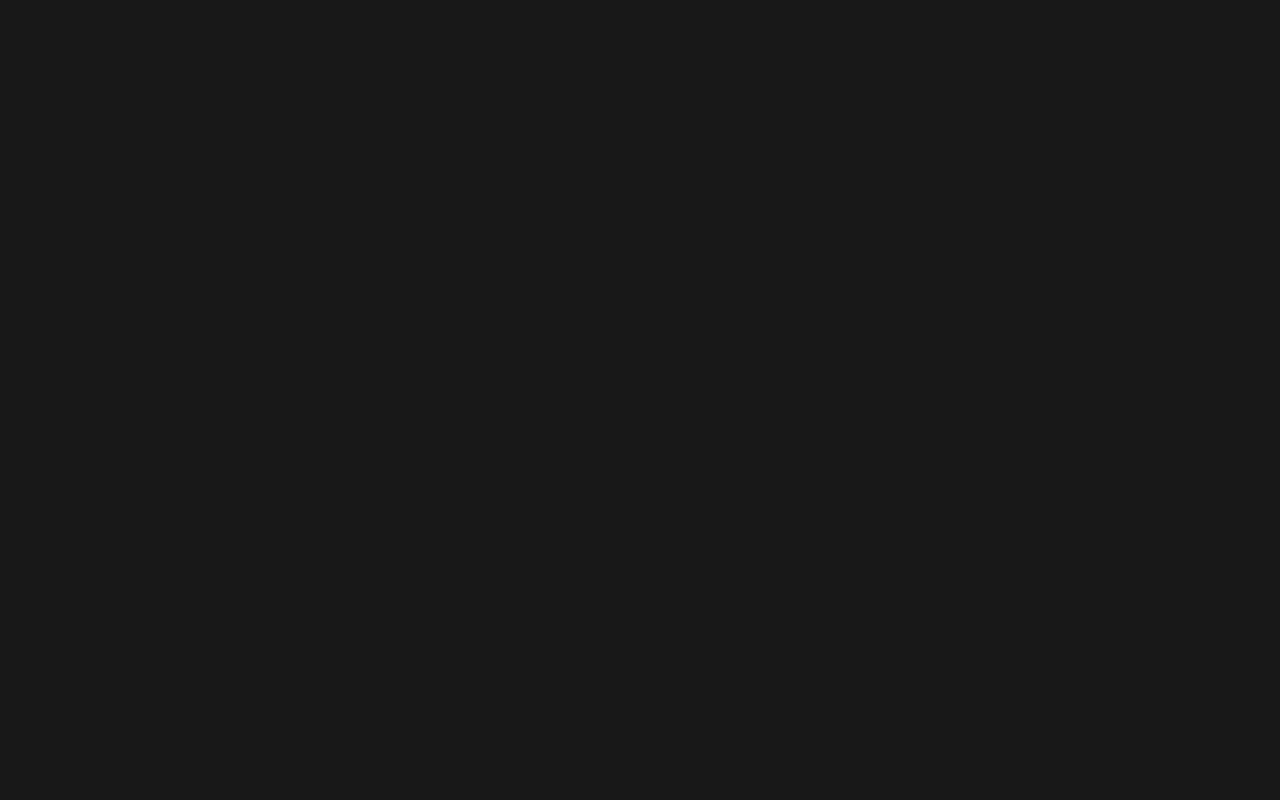
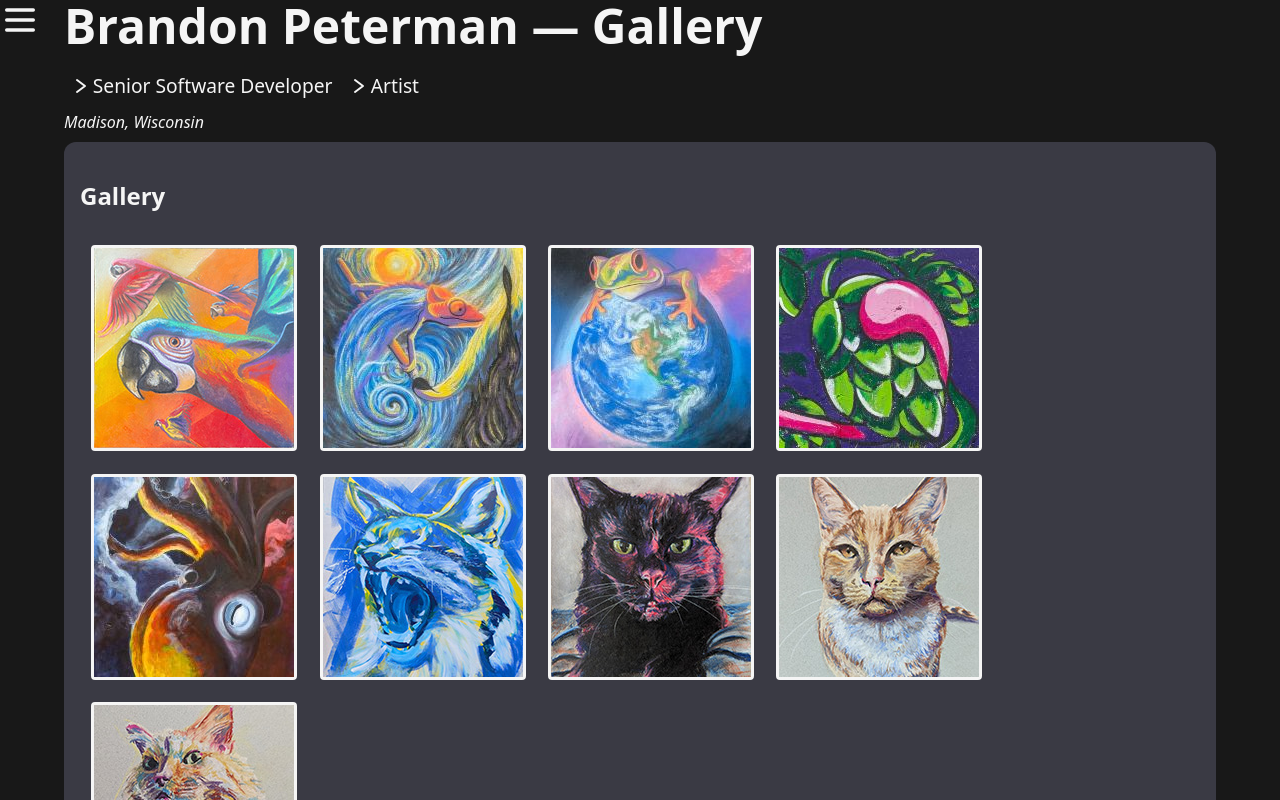
Before and after one commit to brpeterman/brpeterman.github.io, a React (Vite) app: page /#/portfolio/1 in a window 1280 px wide. Before the commit this address had no page. Shown: the top 800 px of the page. Built offline with nearby package versions, Linux system fonts and the light colour scheme.

Commit message:
Support routing to individual gallery images

```diff
--- a/src/components/ArtworkPane.tsx
+++ b/src/components/ArtworkPane.tsx
@@ -91,9 +91,12 @@ export default function ArtworkPane(props: ArtworkPaneProps) {
   const [currentImage, setCurrentImage] = useState(0);
 
   const closeArtworkPane = useCallback(() => {
-    getArtworkPane().close();
-    setCurrentImage(0);
-    props.closeCallback();
+    const artworkPane = getArtworkPane();
+    if (artworkPane.open) {
+      getArtworkPane().close();
+      setCurrentImage(0);
+      props.closeCallback();
+    }
   }, [props]);
 
   const cycleImage = useCallback((offset: number) => {
@@ -114,7 +117,10 @@ export default function ArtworkPane(props: ArtworkPaneProps) {
   const previousImage = () => cycleImage(-1);
 
   useEffect(() => {
-    if (!props.currentWork) return;
+    if (!props.currentWork) {
+      closeArtworkPane();
+      return;
+    };
     const pane = getArtworkPane();
     pane.addEventListener("close", closeArtworkPane);
     pane.addEventListener("keydown", changeImage);
--- a/src/components/Gallery.tsx
+++ b/src/components/Gallery.tsx
@@ -1,9 +1,10 @@
-import { useState } from "react";
+import { useEffect, useState } from "react";
 import styled from "styled-components";
 import type { Artwork } from "../index";
 import ArtworkTile from "./ArtworkTile";
 import { Works } from "../works";
 import ArtworkPane from "./ArtworkPane";
+import { useNavigate, useParams } from "react-router";
 
 const GalleryGrid = styled.section`
   gap: 1rem;
@@ -11,14 +12,25 @@ const GalleryGrid = styled.section`
 
 export default function Gallery() {
   const [currentWork, setCurrentWork] = useState<Artwork | null>(null);
+  const { workId } = useParams();
+  const navigate = useNavigate();
 
   const showWork = (artwork: Artwork) => {
-    setCurrentWork(artwork);
+    navigate(`/portfolio/${artwork.id}`);
   };
 
   const closeImagePane = () => {
-    setCurrentWork(null);
+    navigate("/portfolio");
   };
+
+  useEffect(() => {
+    if (workId) {
+      const work = Works.find((w) => w.id === workId) ?? null;
+      setCurrentWork(work);
+    } else {
+      setCurrentWork(null);
+    }
+  }, [workId]);
 
   return (
     <>
--- a/src/index.ts
+++ b/src/index.ts
@@ -13,6 +13,7 @@ export const Breakpoints = {
 };
 
 export type Artwork = {
+  id: string;
   title: string;
   year: string;
   medium: string;
--- a/src/main.tsx
+++ b/src/main.tsx
@@ -10,7 +10,7 @@ createRoot(document.getElementById('root')!).render(
       <Routes>
         <Route path="/" element=<App />></Route>
         <Route path="/cv" element=<App page="cv"/>></Route>
-        <Route path="/portfolio" element=<App page="portfolio"/>></Route>
+        <Route path="/portfolio/:workId?" element=<App page="portfolio"/>></Route>
         <Route path="/commissions" element=<App page="commissions"/>></Route>
       </Routes>
     </HashRouter>
--- a/src/works.ts
+++ b/src/works.ts
@@ -1,6 +1,7 @@
 import type { Artwork } from "./index";
 
 export const Works: Artwork[] = [{
+  id: "parrots",
   title: "Parrots in Flight",
   year: "2025",
   medium: "Chalk on concrete",
@@ -8,6 +9,7 @@ export const Works: Artwork[] = [{
   description: "First-place winner at the 2025 ArtInfusion chalk art competition in Janesville, Wisconsin. Theme: \"Let Words Take Flight!\"",
   imageIds: ["parrots", "parrots-wide"]
 },{
+  id: "starry-night",
   title: "Starry Night Chameleon",
   year: "2024",
   medium: "Chalk on concrete",
@@ -15,6 +17,7 @@ export const Works: Artwork[] = [{
   description: "First-place winner at the 2024 ArtInfusion chalk art competition in Janesville, Wisconsin. Theme: \"Live Your Art!\"",
   imageIds: ["starry-night-chameleon", "starry-night-chameleon-wide"]
 }, {
+  id: "globe-frog",
   title: "Globe Frog",
   year: "2025",
   medium: "Chalk on concrete",
@@ -22,6 +25,7 @@ export const Works: Artwork[] = [{
   description: "Entry for the 2025 Wausau Chalkfest.",
   imageIds: ["globe-frog", "globe-frog-wide"]
 }, {
+  id: "hop-frog",
   title: "Hop Frog",
   year: "2025",
   medium: "Acrylic on concrete",
@@ -29,6 +33,7 @@ export const Works: Artwork[] = [{
   description: "This mural is an accent piece for my vegetable garden.",
   imageIds: ["hop-frog", "hop-frog-wide"]
 }, {
+  id: "mooneater",
   title: "Mooneater",
   year: "2025",
   medium: "Acrylic on fiberboard",
@@ -36,6 +41,7 @@ export const Works: Artwork[] = [{
   description: "Personal project.",
   imageIds: ["mooneater", "mooneater-wide"]
 }, {
+  id: "lynx",
   title: "Lynx",
   year: "2025",
   medium: "Acrylic on fiberboard",
@@ -43,6 +49,7 @@ export const Works: Artwork[] = [{
   description: "This was a one-day project to use up an old wood veneer panel that had been kicking around my garage.",
   imageIds: ["lynx", "lynx-wide"]
 }, {
+  id: "clyde",
   title: "Clyde",
   year: "2025",
   medium: "Pastel on paper",
@@ -50,6 +57,7 @@ export const Works: Artwork[] = [{
   description: "Commission of a cat named Clyde.",
   imageIds: ["clyde"]
 }, {
+  id: "dual-cats",
   title: "Cat Commission",
   year: "2022",
   medium: "Pastel on paper",
@@ -57,6 +65,7 @@ export const Works: Artwork[] = [{
   description: "A pair of images commissioned as a gift.",
   imageIds: ["rachel-cat-1", "rachel-cat-2"]
 }, {
+  id: "king-juju",
   title: "King Juju",
   year: "2023",
   medium: "Pastel on paper",
```
